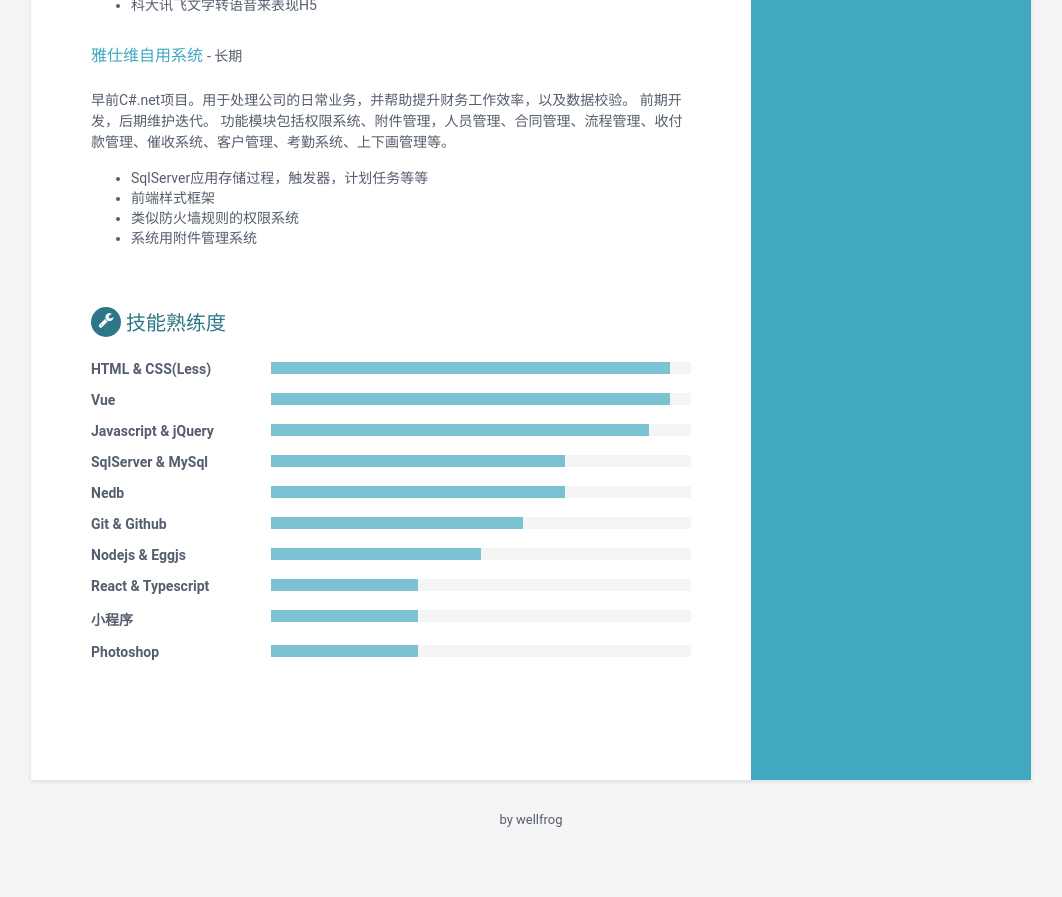
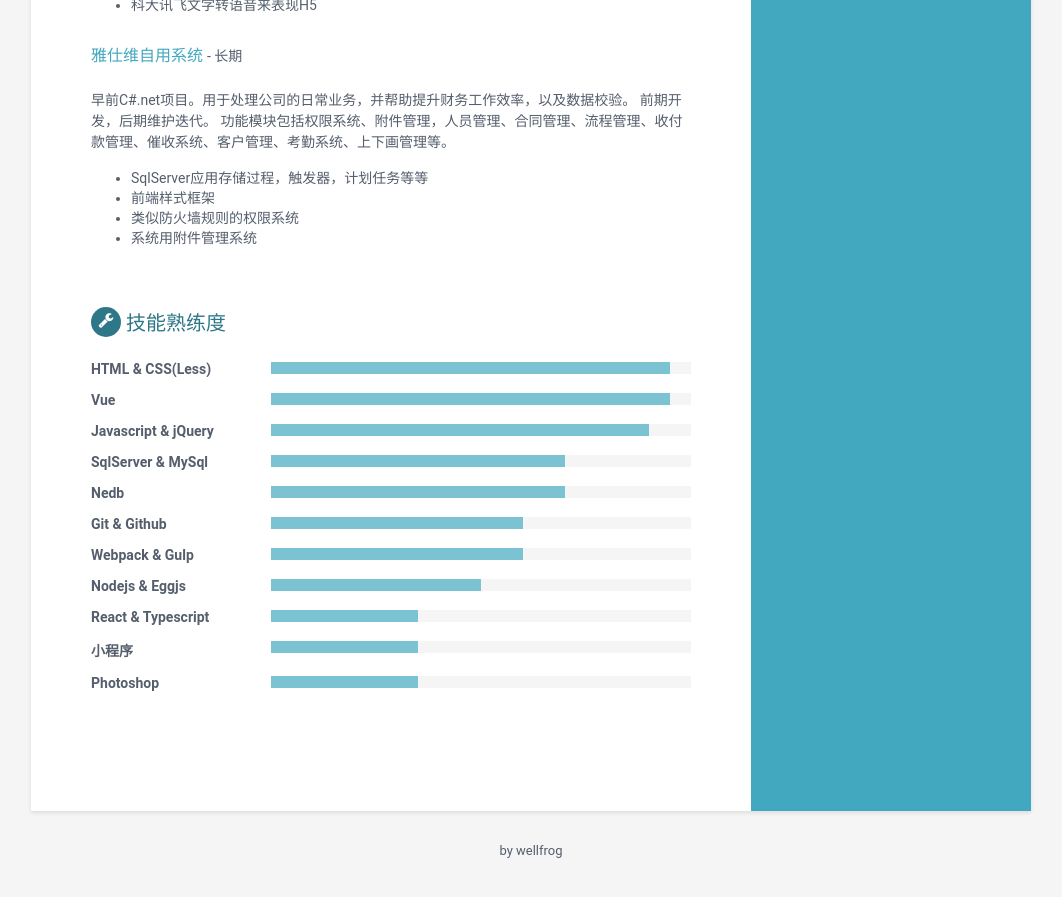
Before and after one commit to wellfrog16/cv, a Jekyll site: the page built from index.html, in a window 1280 px wide and 900 px high, scrolled down 4015 px. Shown: the top 897 px of the window, without its empty margins (109-1171 px from the left). Built offline with Jekyll 4.4.1, drawn with Linux system fonts in a browser that asks for light colours; before the commit the page ends 4884 px from its top, so only the background shows below that.

Commit message:
资料更新

```diff
--- a/_data/data.yml
+++ b/_data/data.yml
@@ -281,6 +281,9 @@ skills:
       - name: Git & Github
         level: 60%
 
+      - name: Webpack & Gulp
+        level: 60%
+
       - name: Nodejs & Eggjs
         level: 50%
 
```
